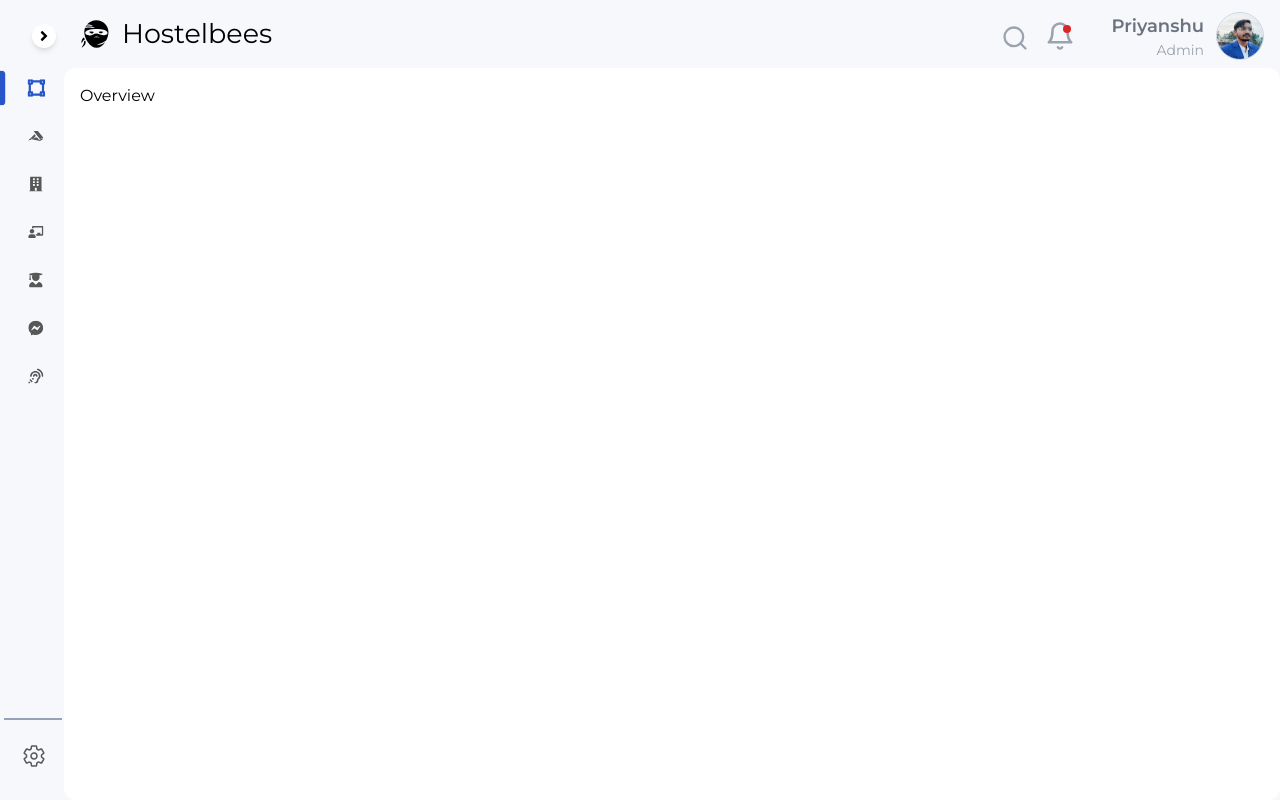
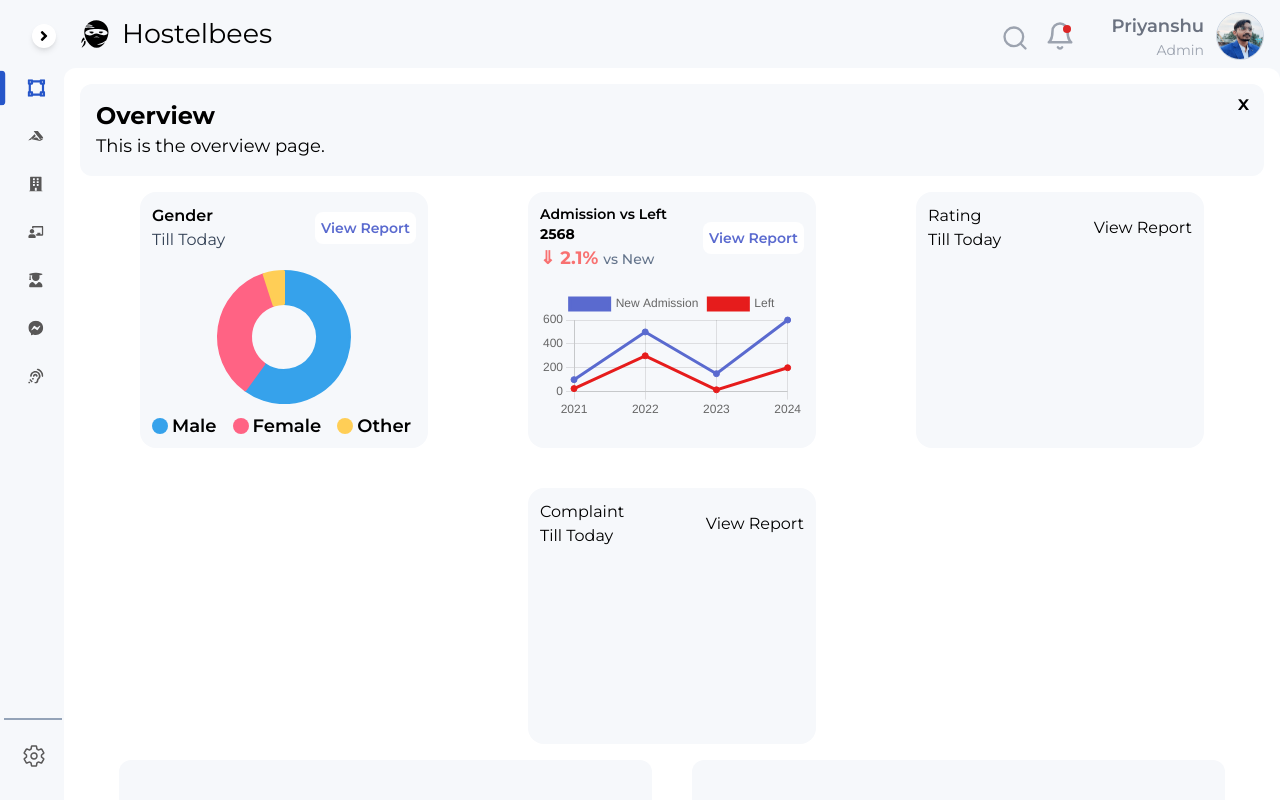
Before and after one commit to PAnand007/hms, a Next.js app: page /dashboard/inst in a window 1280 px wide. Shown: the top 800 px of the page. Built offline with nearby package versions, Linux system fonts and the light colour scheme.

Commit message:
Edited the overview page  of inst

```diff
--- a/app/dashboard/inst/(overview)/page.jsx
+++ b/app/dashboard/inst/(overview)/page.jsx
@@ -1,7 +1,176 @@
+"use client";
+
 import React from "react";
+import { Chart as ChartJs } from "chart.js/auto";
+import { Doughnut, Line } from "react-chartjs-2";
+
+const HandleGender = () => {
+  return (
+    <div className="gender_cont w-72 h-64 rounded-2xl bg-[#f6f8fb] p-3 flex flex-col">
+      <div className="flex justify-between items-center">
+        <div className="flex flex-col">
+          <span className="font-semibold">Gender</span>
+          <span className=" text-slate-700">Till Today</span>
+        </div>
+        <button className=" bg-white p-1.5 rounded-lg text-[#5A6ACF] font-semibold text-sm">
+          View Report
+        </button>
+      </div>
+      <div className="h-40 w-40 p-2 mx-[auto]">
+        <Doughnut
+          data={{
+            datasets: [
+              {
+                data: [60, 35, 5],
+                backgroundColor: ["#36A2EB", "#FF6384", "#FFCE56"],
+                borderColor: ["#36A2EB", "#FF6384", "#FFCE56"],
+              },
+            ],
+          }}
+        />
+      </div>
+      <div className="flex gap-4">
+        <div className="flex items-center">
+          <span className="w-4 h-4 inline-block mr-1 bg-[#36A2EB] rounded-full"></span>
+          <p className="text-lg font-semibold">Male</p>
+        </div>
+        <div className="flex items-center">
+          <span className="w-4 h-4 inline-block mr-1 bg-[#FF6384] rounded-full"></span>
+          <span className="text-lg font-semibold">Female</span>
+        </div>
+        <div className="flex items-center">
+          <span className="w-4 h-4 inline-block mr-1 bg-[#FFCE56] rounded-full"></span>
+          <span className="text-lg font-semibold">Other</span>
+        </div>
+      </div>
+    </div>
+  );
+};
+
+const HandleAdmission = () => {
+  const AdmissionData = [
+    {
+      lable: 2021,
+      newAdmission: 100,
+      left: 25,
+    },
+    {
+      lable: 2022,
+      newAdmission: 500,
+      left: 300,
+    },
+    {
+      lable: 2023,
+      newAdmission: 150,
+      left: 15,
+    },
+    {
+      lable: 2024,
+      newAdmission: 600,
+      left: 200,
+    },
+  ];
+
+  return (
+    <div className="admission_cont w-72 h-64 rounded-2xl bg-[#f6f8fb] p-3 flex flex-col gap-4">
+      <div className="flex justify-between items-center font-semibold text-sm">
+        <div className="flex flex-col">
+          <span>Admission vs Left</span>
+          <span className="font-bold">2568</span>
+          <span className="text-red-400 font-bold text-lg">
+            &#8659; 2.1&#37;{" "}
+            <span className="text-slate-500 font-medium text-sm">vs New</span>
+          </span>
+        </div>
+        <button className=" bg-white p-1.5 rounded-lg text-[#5A6ACF]">
+          View Report
+        </button>
+      </div>
+
+      <Line
+        data={{
+          labels: AdmissionData.map((data) => data.lable),
+          datasets: [
+            {
+              label: "New Admission",
+              data: AdmissionData.map((data) => data.newAdmission),
+              backgroundColor: ["#5a6acf"],
+              borderColor: ["#5a6acf"],
+            },
+            {
+              label: "Left",
+              data: AdmissionData.map((data) => data.left),
+              backgroundColor: ["#e61c1c"],
+              borderColor: ["#e61c1c"],
+            },
+          ],
+        }}
+      />
+    </div>
+  );
+};
+
+const HandleRating = () => {
+  return (
+    <div className="rating_cont w-72 h-64 rounded-2xl bg-[#f6f8fb] p-3">
+      <div className="flex justify-between items-center">
+        <div className="flex flex-col">
+          <span>Rating</span>
+          <span>Till Today</span>
+        </div>
+        <button>View Report</button>
+      </div>
+    </div>
+  );
+};
+
+const HandleComplaint = () => {
+  return (
+    <div className="complaint_cont w-72 h-64 rounded-2xl bg-[#f6f8fb] p-3">
+      <div className="flex justify-between items-center">
+        <div className="flex flex-col">
+          <span>Complaint</span>
+          <span>Till Today</span>
+        </div>
+        <button>View Report</button>
+      </div>
+    </div>
+  );
+};
+
+const HandleDailyAdmission = () => {
+  return (
+    <div className="daily_admission bg-[#f6f8fb] rounded-xl p-4 w-[45%] h-60"></div>
+  );
+};
+const HandleRevenue = () => {
+  return (
+    <div className="revenue_cont bg-[#f6f8fb] rounded-xl p-4 w-[45%] h-60"></div>
+  );
+};
 
 const Overview = () => {
-  return <div>Overview</div>;
+  return (
+    <div className="overview_container text-black cursor-default">
+      <div className="relative bg-[#f6f8fb] rounded-xl p-4 z-10">
+        <h1 className="text-2xl font-bold">Overview</h1>
+        <p className="text-lg">This is the overview page.</p>
+        <button className=" absolute top-2 right-4 scale-125 font-semibold ">
+          x
+        </button>
+      </div>
+      <div className="my-4 flex flex-wrap justify-evenly gap-10">
+        <HandleGender />
+        <HandleAdmission />
+        <HandleRating />
+        <HandleComplaint />
+      </div>
+      <div className="flex justify-evenly">
+        <HandleDailyAdmission />
+        <HandleRevenue />
+      </div>
+    </div>
+  );
 };
 
 export default Overview;
--- a/app/dashboard/inst/InstSidebar.jsx
+++ b/app/dashboard/inst/InstSidebar.jsx
@@ -172,7 +172,7 @@ const InstSidebar = () => {
   return (
     <div
       // Sidebar container styles
-      className={`fixed md:relative md:z-0 z-4 h-full md:h-screen flex flex-col justify-between bg-[#F6F8FB] ${
+      className={`fixed md:relative z-40 h-full md:h-screen flex flex-col justify-between bg-[#F6F8FB] ${
         toggle ? "w-44" : "w-16"
       }`}
     >
--- a/app/dashboard/inst/layout.js
+++ b/app/dashboard/inst/layout.js
@@ -18,7 +18,7 @@ const Layout = ({ children }) => {
         </header>
 
         {/* Main body content */}
-        <section className="flex-grow p-4 h-screen bg-[#fff] rounded-xl overflow-hidden">
+        <section className="flex-grow p-4 bg-[#fff] rounded-xl">
           {children}
         </section>
       </main>
--- a/package.json
+++ b/package.json
@@ -9,9 +9,11 @@
     "lint": "next lint"
   },
   "dependencies": {
+    "chart.js": "^4.4.3",
     "mongoose": "^8.3.4",
     "next": "14.1.4",
     "react": "^18",
+    "react-chartjs-2": "^5.2.0",
     "react-dom": "^18",
     "react-icons": "^5.1.0"
   },
```
Also changed, not shown: 1 other file (tests, documents, lock files or other folders).
